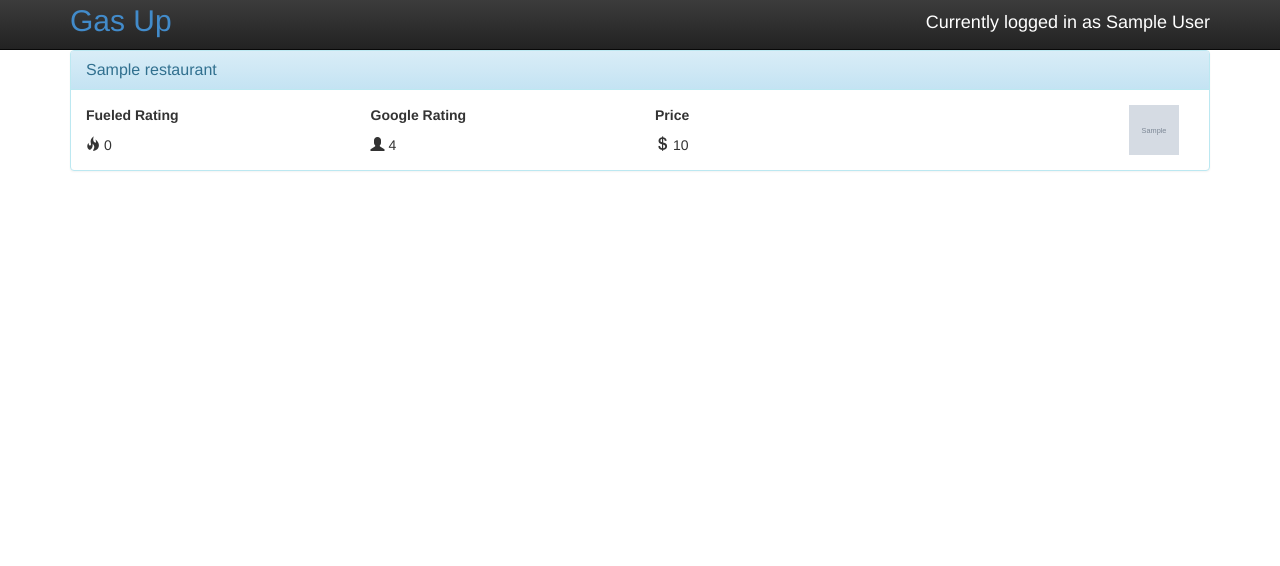
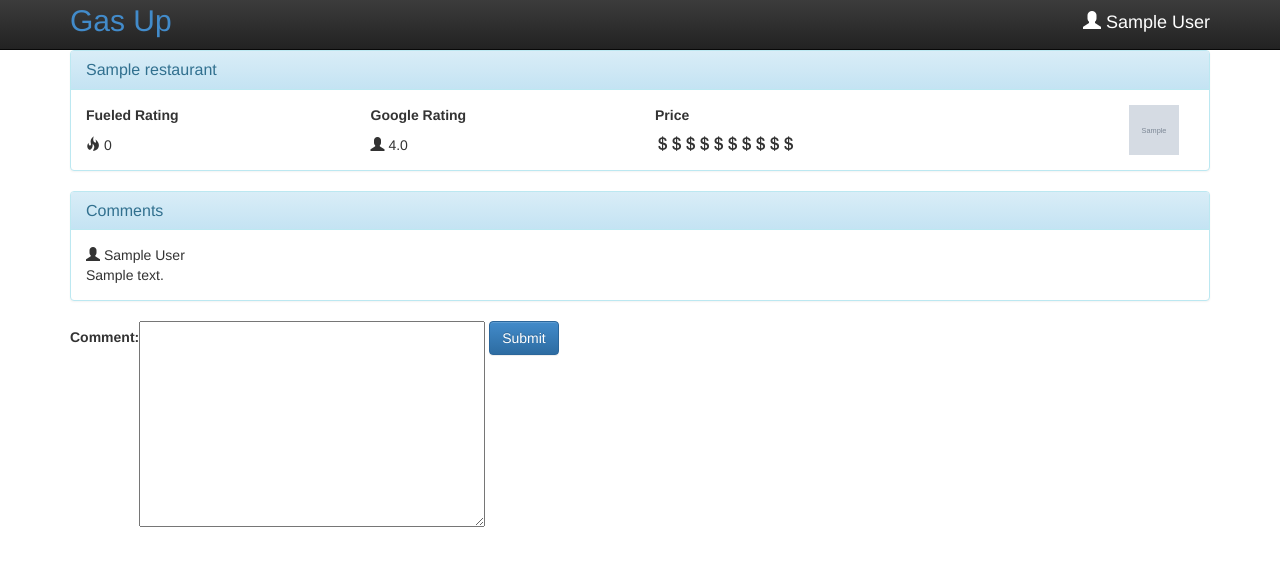
Before and after one commit to vpatel85/gas-up, a Django app: page /restaurants/1/ in a window 1280 px wide. Shown: the top 566 px of the page. Run offline with Django 3.2, Linux system fonts and the light colour scheme; a user stored in the database is signed in; tables that the repository leaves empty hold one stand-in row (values such as "Sample post"); grey boxes marked "Sample" are stand-in pictures.

Commit message:
added comments to restaurant detail page

```diff
--- a/gas_up/templates/base.html
+++ b/gas_up/templates/base.html
@@ -20,7 +20,7 @@
             <a href="{% url 'restaurant_list' %}">Gas Up</a>
         </div>
         <div class="pull-right user-info">
-            Currently logged in as {{user.first_name}} {{user.last_name}}
+            <span class="glyphicon glyphicon-user"></span> {{user.first_name}} {{user.last_name}}
         </div>
       </div>
     </div>
--- a/requirements.txt
+++ b/requirements.txt
@@ -1,4 +1,6 @@
 Django==1.6.8
 South==1.0.1
+gnureadline==6.3.3
+ipython==2.3.0
 requests==2.4.3
 wsgiref==0.1.2
--- a/restaurants/forms.py
+++ b/restaurants/forms.py
@@ -1,5 +1,16 @@
 from django import forms
 from gas_up.forms import BootstrapTextInput
+from .models import Comment
 
 class SearchForm(forms.Form):
      search = forms.CharField(widget=BootstrapTextInput)
+
+class CommentForm(forms.ModelForm):
+
+    class Meta:
+        model = Comment
+        widgets = {
+                'user': forms.HiddenInput,
+                'restaurant': forms.HiddenInput,
+                #'comment': BootstrapTextInput,
+                }
--- a/restaurants/models.py
+++ b/restaurants/models.py
@@ -1,8 +1,9 @@
 from django.db import models
+from django.contrib.auth.models import User
 
 class Restaurant(models.Model):
     name = models.CharField(max_length=100)
-    google_rating = models.PositiveIntegerField(blank=True, null=True)
+    google_rating = models.DecimalField(blank=True, null=True, max_digits=3, decimal_places=1)
     up_vote = models.PositiveIntegerField(default=0)
     down_vote = models.PositiveIntegerField(default=0)
     price_level = models.PositiveIntegerField(blank=True, null=True)
@@ -17,3 +18,10 @@ class Restaurant(models.Model):
 
     def __unicode__(self):
         return '%s' % self.name
+
+class Comment(models.Model):
+    user = models.ForeignKey(User)
+    restaurant = models.ForeignKey(Restaurant)
+    comment = models.TextField()
+
+    created = models.DateTimeField(auto_now_add=True, blank=True)
--- a/restaurants/static/js/app.js
+++ b/restaurants/static/js/app.js
@@ -1,8 +1,3 @@
 (function($) {
-    $('a.add').on('click', function(e){
-        e.preventDefault();
-        $.get($(this).attr('href'), function(data){
-            console.log(data);
-        });
-    });
+
 })(jQuery)
--- a/restaurants/templates/restaurants/restaurant_detail.html
+++ b/restaurants/templates/restaurants/restaurant_detail.html
@@ -1,29 +1,49 @@
 {% extends 'base.html' %}
+{% load restaurant_list %}
 {% block content %}
 <div class="panel panel-info">
     <div class="panel-heading"><h3 class="panel-title">{{object.name}}</h3></div>
   <div class="panel-body">
     <div class="row">
-      <div class="col-md-3">
+      <div class="col-sm-3">
         <p><strong>Fueled Rating</strong></p>
         <span class="glyphicon glyphicon-fire"></span>
         {{object.total_rating}}
       </div>
-      <div class="col-md-3">
+      <div class="col-sm-3">
         <p><strong>Google Rating</strong></p>
         <span class="glyphicon glyphicon-user"></span>
         {{object.google_rating}}
       </div>
-      <div class="col-md-3">
+      <div class="col-sm-3">
         <p><strong>Price</strong></p>
-        <span class="glyphicon glyphicon-usd"></span>
-        {{object.price_level}}
+        {% autoescape off %}
+            {{object.price_level|dollar_sign}}
+        {% endautoescape %}
       </div>
-      <div class="col-md-1 pull-right">
+      <div class="col-sm-1 pull-right">
           <img src="{{object.icon}}" height="50px" width="50px" />
       </div>
     </div>
   </div>
 </div>
+<div class="panel panel-info">
+    <div class="panel-heading"><h3 class="panel-title">Comments</h3></div>
+    <div class="panel-body">
+        {% for c in comments %}
+        <div class="row">
+            <div class="col-sm-3"><span class="glyphicon glyphicon-user"></span> {{c.user.first_name}} {{c.user.last_name}}</div>
+        </div>
+        <div class="row">
+            <div class="col-sm-8">{{c.comment}}</div>
+        </div>
+        {% endfor %}
+    </div>
+</div>
+<form method="POST" action="">
+    {% csrf_token %}
+    {{form}}
+    <button type="submit" class="btn btn-primary">Submit</button>
+</form>
 
 {% endblock %}
--- a/restaurants/templates/restaurants/restaurant_list.html
+++ b/restaurants/templates/restaurants/restaurant_list.html
@@ -4,12 +4,13 @@
 <table id="search-results" class="table table-hover " style="vertical-align: middle;">
     <thead>
         <th>&nbsp;</th>
+        <th>&nbsp;</th>
         <th>Name</th>
         <th>Google Rating</th>
         <th>Price</th>
     </thead>
     {% for r in object_list|dictsortreversed:"total_rating" %}
-    <tr>
+    <tr onclick="document.location = '{% url 'restaurant_detail' pk=r.id %}';">
         <td>
             <span class="glyphicon glyphicon-thumbs-up"></span>
             <span class="glyphicon glyphicon-thumbs-down"></span>
@@ -25,7 +26,9 @@
             {{r.google_rating}}
         </td>
         <td>
+        {% autoescape off %}
             {{r.price_level|dollar_sign}}
+        {% endautoescape %}
         </td>
     </tr>
     {% endfor %}
--- a/restaurants/templates/search_results.html
+++ b/restaurants/templates/search_results.html
@@ -20,7 +20,9 @@
             {{r.rating}}
         </td>
         <td>
-            {{r.price_level|dollar_sign}}
+            {% autoescape off %}
+                {{r.price_level|dollar_sign}}
+            {% endautoescape %}
         </td>
         <td>
             <a class="add" href="{% url 'add_restaurant' %}?icon={{r.icon}}&name={{r.name}}&rating={{r.rating}}&price_level={{r.price_level}}"><button class="btn btn-warning">Add</button></a>
--- a/restaurants/templatetags/restaurant_list.py
+++ b/restaurants/templatetags/restaurant_list.py
@@ -5,6 +5,6 @@ register = template.Library()
 @register.filter
 def dollar_sign(price):
     if price:
-        return '$' * price
+        return '<span class="glyphicon glyphicon-usd"></span>' * price
     else:
         return price
--- a/restaurants/views.py
+++ b/restaurants/views.py
@@ -4,8 +4,8 @@ import requests
 from django.http import HttpResponse
 from django.views.generic import View, FormView, ListView, DetailView
 from django.shortcuts import render, redirect
-from .forms import SearchForm
-from .models import Restaurant
+from .forms import SearchForm, CommentForm
+from .models import Restaurant, Comment
 
 class SearchRestaurant(FormView):
     form_class = SearchForm
@@ -49,15 +49,33 @@ class AddRestaurant(View):
         price_level = request.GET.get('price_level')
 
         try:
-            r, created = Restaurant.get_or_create(icon=icon, name=name, google_rating=rating, price_level=price_level)
-            print r
-            return HttpResponse('success')
-        except Exception:
+            r, created = Restaurant.objects.get_or_create(icon=icon, name=name, google_rating=rating, price_level=price_level)
+            return redirect('restaurant_list')
+        except Exception, e:
             print e
-            return HttpResponse('failed')
 
 class RestaurantList(ListView):
     model = Restaurant
 
-class RestaurantDetail(DetailView):
+class RestaurantDetail(FormView):
+    template_name = 'restaurants/restaurant_detail.html'
     model = Restaurant
+    form_class = CommentForm
+
+    def get_initial(self):
+        restaurant = Restaurant.objects.get(pk=self.kwargs['pk'])
+        return {'user':self.request.user, 'restaurant':restaurant}
+
+    def get_context_data(self, **kwargs):
+        context = super(RestaurantDetail, self).get_context_data(**kwargs)
+        context['object'] = Restaurant.objects.get(pk=self.kwargs['pk'])
+
+        comments = Comment.objects.filter(restaurant=context['object'])
+
+        context['comments'] = comments
+
+        return context
+
+    def form_valid(self, form):
+        form.save()
+        return redirect('restaurant_detail', pk=self.kwargs['pk'])
```
Also changed, not shown: restaurants/migrations/0003_auto__chg_field_restaurant_google_rating.py (added), restaurants/migrations/0004_auto__add_comment.py (added), restaurants/migrations/0005_auto__add_field_comment_created.py (added), restaurants/migrations/0006_auto__chg_field_comment_user__del_unique_comment_user.py (added).
